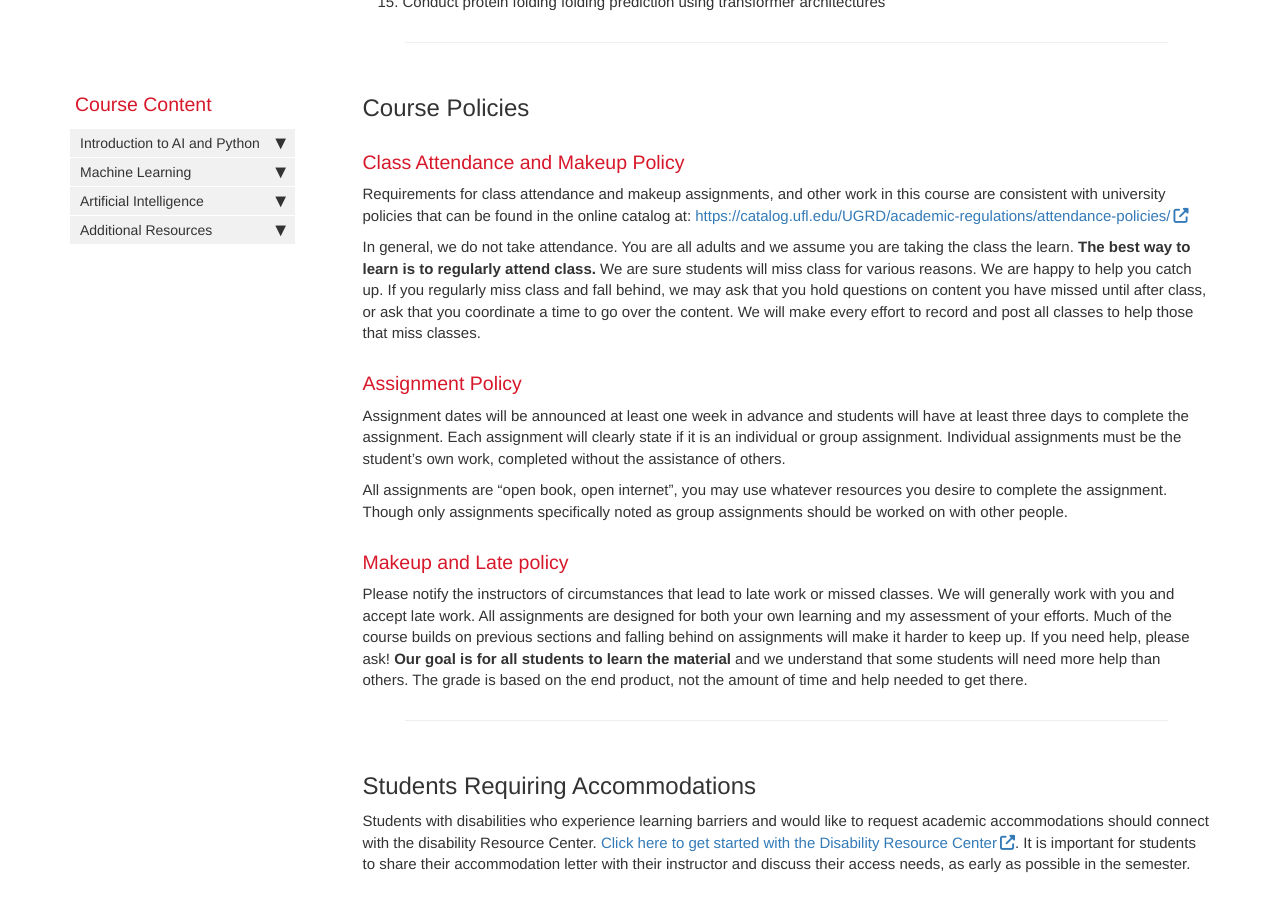
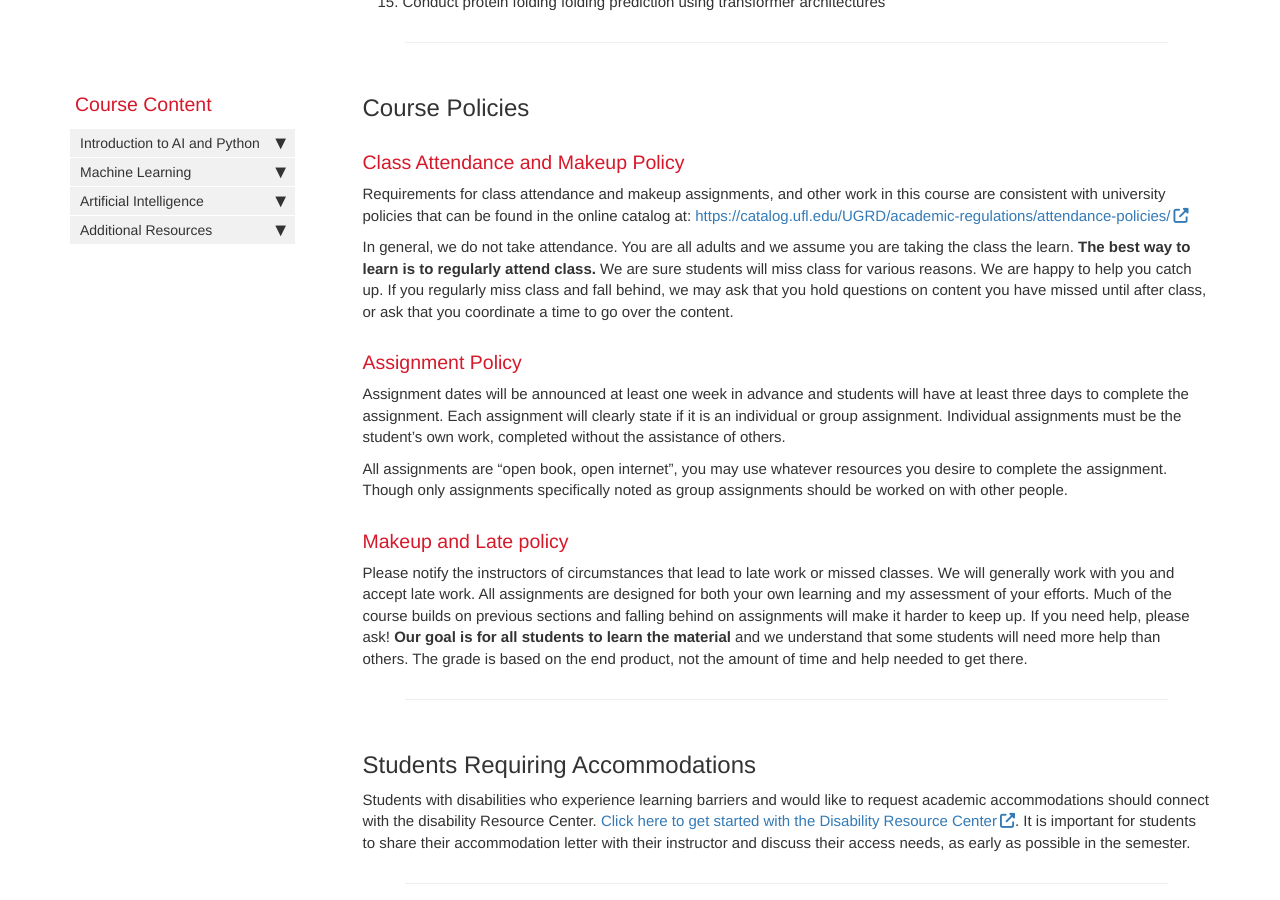
Before and after one commit to AIBiology/aibiology.github.io, a Jekyll site: the page built from index.md, in a window 1280 px wide and 900 px high, scrolled down 9420 px. Built offline with Jekyll 4.4.1, drawn with Linux system fonts in a browser that asks for light colours; nearby versions of some CDN libraries; comment, search, counter and statistics services are not loaded.

Commit message:
Remove recording info

```diff
--- a/index.md
+++ b/index.md
@@ -284,7 +284,7 @@ ___
 
 Requirements for class attendance and makeup assignments, and other work in this course are consistent with university policies that can be found in the online catalog at: [https://catalog.ufl.edu/UGRD/academic-regulations/attendance-policies/](https://catalog.ufl.edu/UGRD/academic-regulations/attendance-policies/)
 
-In general, we do not take attendance. You are all adults and we assume you are taking the class the learn. **The best way to learn is to regularly attend class.** We are sure students will miss class for various reasons. We are happy to help you catch up. If you regularly miss class and fall behind, we may ask that you hold questions on content you have missed until after class, or ask that you coordinate a time to go over the content. We will make every effort to record and post all classes to help those that miss classes.
+In general, we do not take attendance. You are all adults and we assume you are taking the class the learn. **The best way to learn is to regularly attend class.** We are sure students will miss class for various reasons. We are happy to help you catch up. If you regularly miss class and fall behind, we may ask that you hold questions on content you have missed until after class, or ask that you coordinate a time to go over the content.
 
 ### Assignment Policy
 
```
